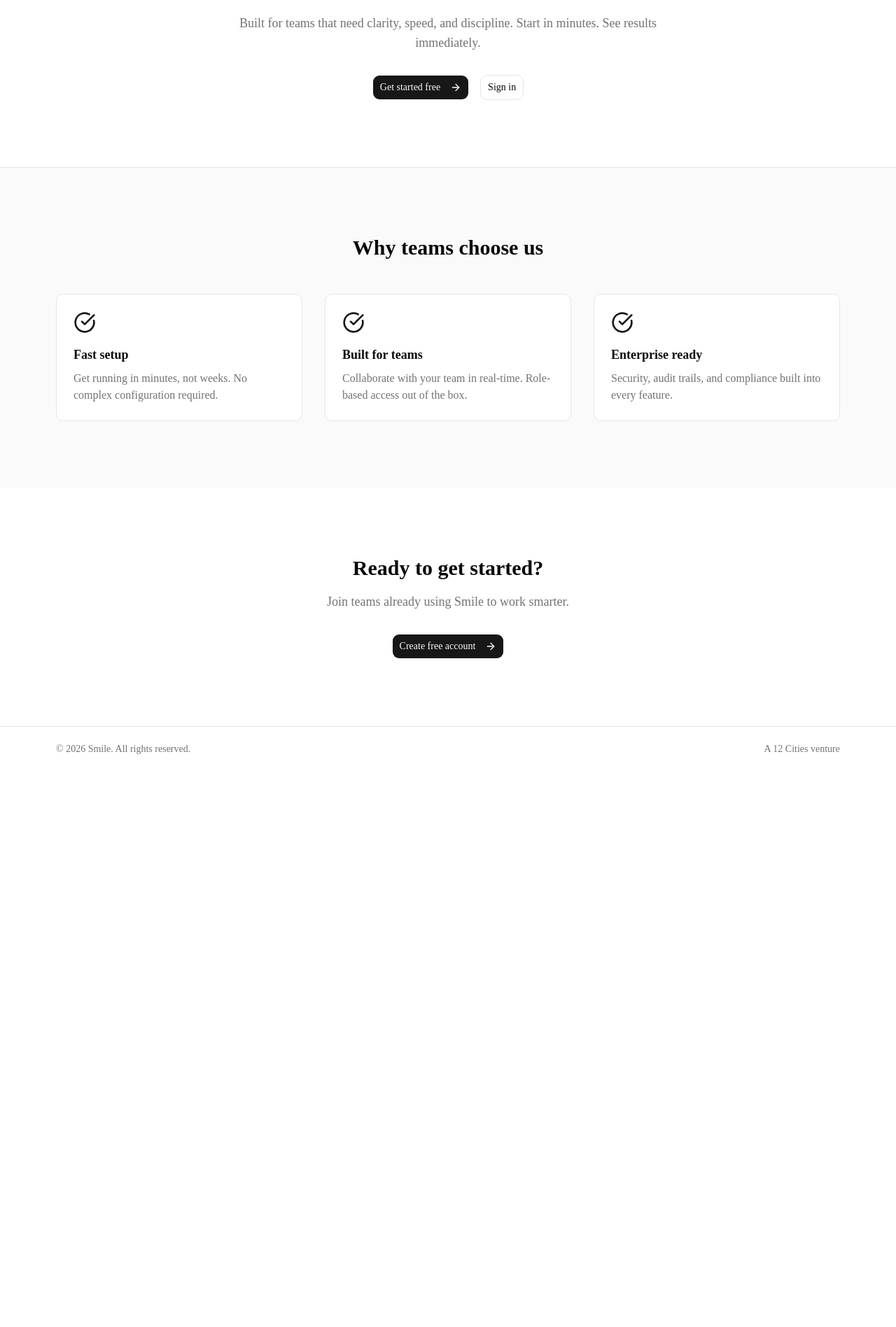
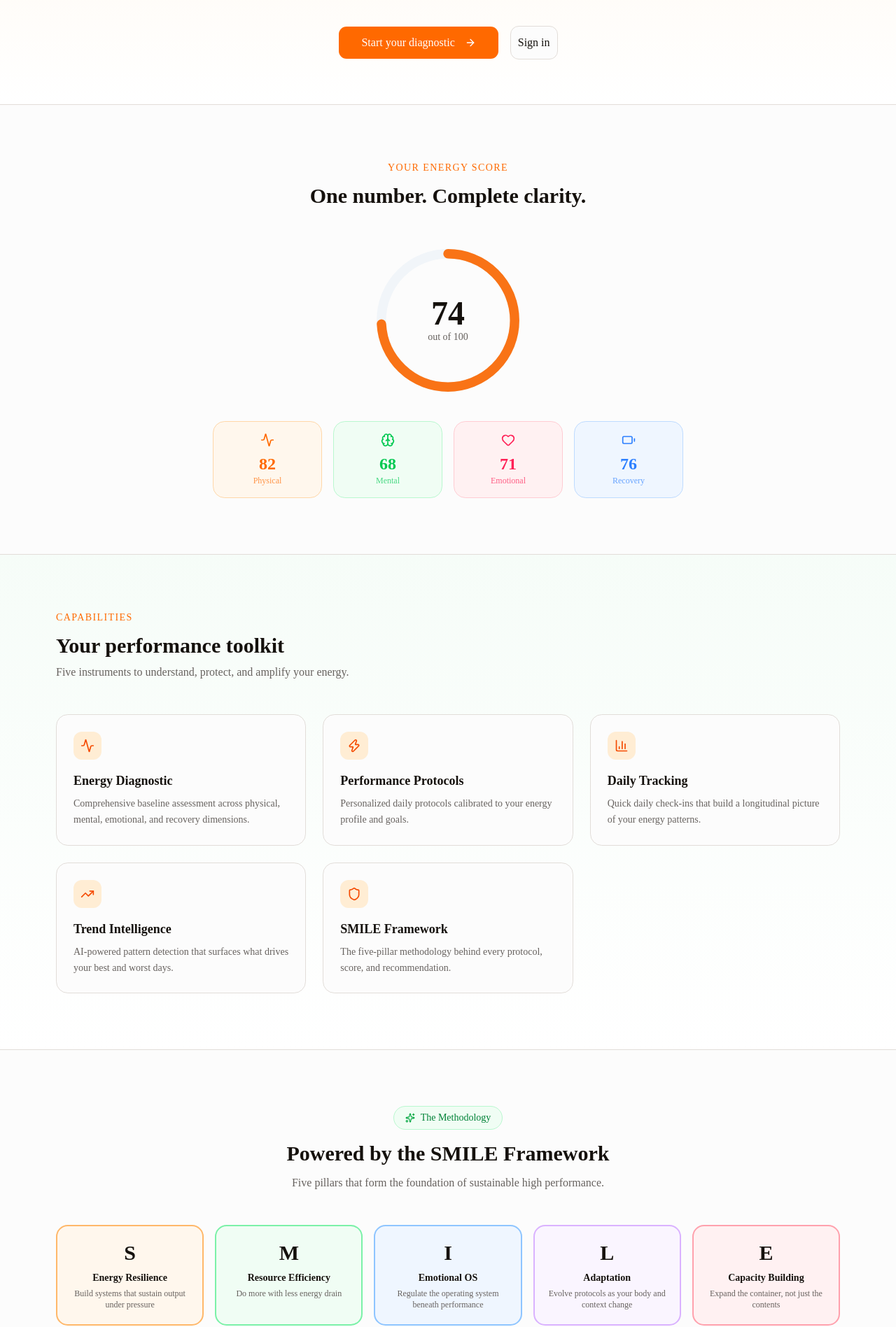
Before and after one commit to abduljaleel/salve, a Next.js app: page / in a window 1280 px wide. Shown: the part 346-2243 px from the top of the page at 70% size. Before the commit the page ends 1449 px from the top, so only its background shows below. Built offline with nearby package versions, Linux system fonts and the light colour scheme.

Commit message:
Brand transformation: unique visual identity, custom landing page, distinct color palette

```diff
--- a/src/app/globals.css
+++ b/src/app/globals.css
@@ -49,72 +49,72 @@
 }
 
 :root {
-  --background: oklch(1 0 0);
-  --foreground: oklch(0.145 0 0);
-  --card: oklch(1 0 0);
-  --card-foreground: oklch(0.145 0 0);
-  --popover: oklch(1 0 0);
-  --popover-foreground: oklch(0.145 0 0);
-  --primary: oklch(0.205 0 0);
-  --primary-foreground: oklch(0.985 0 0);
-  --secondary: oklch(0.97 0 0);
-  --secondary-foreground: oklch(0.205 0 0);
-  --muted: oklch(0.97 0 0);
-  --muted-foreground: oklch(0.556 0 0);
-  --accent: oklch(0.97 0 0);
-  --accent-foreground: oklch(0.205 0 0);
+  --background: oklch(0.99 0 90);
+  --foreground: oklch(0.18 0.01 60);
+  --card: oklch(0.975 0 90);
+  --card-foreground: oklch(0.18 0.01 60);
+  --popover: oklch(0.975 0 90);
+  --popover-foreground: oklch(0.18 0.01 60);
+  --primary: oklch(0.702 0.174 46);
+  --primary-foreground: oklch(0.99 0 90);
+  --secondary: oklch(0.95 0.005 90);
+  --secondary-foreground: oklch(0.18 0.01 60);
+  --muted: oklch(0.95 0.005 90);
+  --muted-foreground: oklch(0.5 0.008 60);
+  --accent: oklch(0.723 0.191 142);
+  --accent-foreground: oklch(0.18 0.01 60);
   --destructive: oklch(0.577 0.245 27.325);
-  --border: oklch(0.922 0 0);
-  --input: oklch(0.922 0 0);
-  --ring: oklch(0.708 0 0);
-  --chart-1: oklch(0.87 0 0);
-  --chart-2: oklch(0.556 0 0);
-  --chart-3: oklch(0.439 0 0);
-  --chart-4: oklch(0.371 0 0);
-  --chart-5: oklch(0.269 0 0);
-  --radius: 0.625rem;
-  --sidebar: oklch(0.985 0 0);
-  --sidebar-foreground: oklch(0.145 0 0);
-  --sidebar-primary: oklch(0.205 0 0);
-  --sidebar-primary-foreground: oklch(0.985 0 0);
-  --sidebar-accent: oklch(0.97 0 0);
-  --sidebar-accent-foreground: oklch(0.205 0 0);
-  --sidebar-border: oklch(0.922 0 0);
-  --sidebar-ring: oklch(0.708 0 0);
+  --border: oklch(0.9 0.008 60);
+  --input: oklch(0.9 0.008 60);
+  --ring: oklch(0.702 0.174 46);
+  --chart-1: oklch(0.702 0.174 46);
+  --chart-2: oklch(0.723 0.191 142);
+  --chart-3: oklch(0.5 0.008 60);
+  --chart-4: oklch(0.6 0.15 50);
+  --chart-5: oklch(0.65 0.16 145);
+  --radius: 0.75rem;
+  --sidebar: oklch(0.975 0 90);
+  --sidebar-foreground: oklch(0.18 0.01 60);
+  --sidebar-primary: oklch(0.702 0.174 46);
+  --sidebar-primary-foreground: oklch(0.99 0 90);
+  --sidebar-accent: oklch(0.95 0.005 90);
+  --sidebar-accent-foreground: oklch(0.18 0.01 60);
+  --sidebar-border: oklch(0.9 0.008 60);
+  --sidebar-ring: oklch(0.702 0.174 46);
 }
 
 .dark {
-  --background: oklch(0.145 0 0);
-  --foreground: oklch(0.985 0 0);
-  --card: oklch(0.205 0 0);
-  --card-foreground: oklch(0.985 0 0);
-  --popover: oklch(0.205 0 0);
-  --popover-foreground: oklch(0.985 0 0);
-  --primary: oklch(0.922 0 0);
-  --primary-foreground: oklch(0.205 0 0);
-  --secondary: oklch(0.269 0 0);
-  --secondary-foreground: oklch(0.985 0 0);
-  --muted: oklch(0.269 0 0);
-  --muted-foreground: oklch(0.708 0 0);
-  --accent: oklch(0.269 0 0);
-  --accent-foreground: oklch(0.985 0 0);
+  --background: oklch(0.15 0.008 60);
+  --foreground: oklch(0.95 0.005 90);
+  --card: oklch(0.2 0.01 60);
+  --card-foreground: oklch(0.95 0.005 90);
+  --popover: oklch(0.2 0.01 60);
+  --popover-foreground: oklch(0.95 0.005 90);
+  --primary: oklch(0.702 0.174 46);
+  --primary-foreground: oklch(0.15 0.008 60);
+  --secondary: oklch(0.26 0.01 60);
+  --secondary-foreground: oklch(0.95 0.005 90);
+  --muted: oklch(0.26 0.01 60);
+  --muted-foreground: oklch(0.65 0.006 60);
+  --accent: oklch(0.723 0.191 142);
+  --accent-foreground: oklch(0.15 0.008 60);
   --destructive: oklch(0.704 0.191 22.216);
-  --border: oklch(1 0 0 / 10%);
-  --input: oklch(1 0 0 / 15%);
-  --ring: oklch(0.556 0 0);
-  --chart-1: oklch(0.87 0 0);
-  --chart-2: oklch(0.556 0 0);
-  --chart-3: oklch(0.439 0 0);
-  --chart-4: oklch(0.371 0 0);
-  --chart-5: oklch(0.269 0 0);
-  --sidebar: oklch(0.205 0 0);
-  --sidebar-foreground: oklch(0.985 0 0);
-  --sidebar-primary: oklch(0.488 0.243 264.376);
-  --sidebar-primary-foreground: oklch(0.985 0 0);
-  --sidebar-accent: oklch(0.269 0 0);
-  --sidebar-accent-foreground: oklch(0.985 0 0);
-  --sidebar-border: oklch(1 0 0 / 10%);
-  --sidebar-ring: oklch(0.556 0 0);
+  --border: oklch(0.32 0.01 60);
+  --input: oklch(0.32 0.01 60);
+  --ring: oklch(0.702 0.174 46);
+  --chart-1: oklch(0.702 0.174 46);
+  --chart-2: oklch(0.723 0.191 142);
+  --chart-3: oklch(0.5 0.008 60);
+  --chart-4: oklch(0.6 0.15 50);
+  --chart-5: oklch(0.65 0.16 145);
+  --sidebar: oklch(0.2 0.01 60);
+  --sidebar-foreground: oklch(0.95 0.005 90);
+  --sidebar-primary: oklch(0.702 0.174 46);
+  --sidebar-primary-foreground: oklch(0.15 0.008 60);
+  --sidebar-accent: oklch(0.26 0.01 60);
+  --sidebar-accent-foreground: oklch(0.95 0.005 90);
+  --sidebar-border: oklch(0.32 0.01 60);
+  --sidebar-ring: oklch(0.702 0.174 46);
 }
 
 @layer base {
--- a/src/app/page.tsx
+++ b/src/app/page.tsx
@@ -1,7 +1,7 @@
 import Link from "next/link";
 import { Button } from "@/components/ui/button";
 import { appConfig } from "@/lib/config";
-import { ArrowRight, CheckCircle } from "lucide-react";
+import { ArrowRight, Zap, Activity, TrendingUp, BarChart3, Heart, Battery, Brain, Flame, Shield, Sparkles } from "lucide-react";
 
 export default function LandingPage() {
   return (
@@ -10,78 +10,200 @@ export default function LandingPage() {
       <header className="border-b">
         <div className="mx-auto flex h-16 max-w-6xl items-center justify-between px-4">
           <div className="flex items-center gap-2">
-            <div className="flex h-8 w-8 items-center justify-center rounded-lg bg-primary text-primary-foreground text-sm font-bold">
-              {appConfig.name.charAt(0)}
+            <div className="flex h-8 w-8 items-center justify-center rounded-xl bg-orange-500 text-white text-sm font-bold">
+              <Zap className="h-4 w-4" />
             </div>
-            <span className="font-semibold text-lg">{appConfig.name}</span>
+            <span className="font-bold text-lg">{appConfig.name}</span>
           </div>
           <div className="flex items-center gap-4">
             <Link href="/login">
               <Button variant="ghost">Sign in</Button>
             </Link>
             <Link href="/signup">
-              <Button>Get started</Button>
+              <Button className="bg-orange-500 hover:bg-orange-600 text-white">Get started</Button>
             </Link>
           </div>
         </div>
       </header>
 
       {/* Hero */}
-      <section className="mx-auto flex max-w-6xl flex-col items-center px-4 py-24 text-center">
-        <h1 className="max-w-3xl text-5xl font-bold tracking-tight sm:text-6xl">
-          {appConfig.description}
+      <section className="relative overflow-hidden bg-gradient-to-b from-orange-50 to-white">
+        <div className="mx-auto flex max-w-6xl flex-col items-center px-4 pt-20 pb-16 text-center relative z-10">
+          <div className="inline-flex items-center gap-2 rounded-full border border-orange-200 bg-orange-50 px-4 py-1.5 mb-8">
+            <Flame className="h-3.5 w-3.5 text-orange-500" />
+            <span className="text-sm font-medium text-orange-600">Energy Intelligence Platform</span>
+          </div>
+          <h1 className="max-w-3xl text-5xl font-extrabold tracking-tight sm:text-7xl leading-[1.1]">
+            Super fuel
           </h1>
-        <p className="mt-6 max-w-2xl text-lg text-muted-foreground">
-          Built for teams that need clarity, speed, and discipline.
-          Start in minutes. See results immediately.
+          <p className="mt-6 max-w-2xl text-lg text-muted-foreground leading-relaxed">
+            Your energy is your edge. Measure it. Optimize it. Protect it.
           </p>
-        <div className="mt-8 flex gap-4">
+          <div className="mt-10 flex gap-4">
             <Link href="/signup">
-            <Button size="lg">
-              Get started free
+              <Button size="lg" className="bg-orange-500 hover:bg-orange-600 text-white px-8 h-12 text-base">
+                Start your diagnostic
                 <ArrowRight className="ml-2 h-4 w-4" />
               </Button>
             </Link>
             <Link href="/login">
-            <Button size="lg" variant="outline">
+              <Button size="lg" variant="outline" className="h-12 text-base">
                 Sign in
               </Button>
             </Link>
           </div>
+        </div>
+      </section>
+
+      {/* Energy Score Visual */}
+      <section className="border-t">
+        <div className="mx-auto max-w-6xl px-4 py-20">
+          <div className="text-center mb-12">
+            <p className="text-sm font-medium text-orange-500 tracking-widest uppercase mb-3">Your energy score</p>
+            <h2 className="text-3xl font-bold">One number. Complete clarity.</h2>
+          </div>
+          <div className="flex flex-col items-center">
+            {/* SVG Energy Ring */}
+            <div className="relative w-56 h-56 mb-8">
+              <svg viewBox="0 0 200 200" className="w-full h-full -rotate-90">
+                <circle cx="100" cy="100" r="85" fill="none" stroke="#f1f5f9" strokeWidth="12" />
+                <circle cx="100" cy="100" r="85" fill="none" stroke="#f97316" strokeWidth="12" strokeLinecap="round" strokeDasharray={`${2 * Math.PI * 85 * 0.74} ${2 * Math.PI * 85 * 0.26}`} />
+              </svg>
+              <div className="absolute inset-0 flex flex-col items-center justify-center">
+                <span className="text-5xl font-extrabold text-foreground">74</span>
+                <span className="text-sm text-muted-foreground font-medium">out of 100</span>
+              </div>
+            </div>
+            {/* Quadrant dimensions */}
+            <div className="grid grid-cols-2 md:grid-cols-4 gap-4 max-w-2xl w-full">
+              {[
+                { label: "Physical", score: 82, icon: Activity, color: "text-orange-500 bg-orange-50 border-orange-200" },
+                { label: "Mental", score: 68, icon: Brain, color: "text-green-500 bg-green-50 border-green-200" },
+                { label: "Emotional", score: 71, icon: Heart, color: "text-rose-500 bg-rose-50 border-rose-200" },
+                { label: "Recovery", score: 76, icon: Battery, color: "text-blue-500 bg-blue-50 border-blue-200" },
+              ].map((dim) => (
+                <div key={dim.label} className={`rounded-xl border p-4 text-center ${dim.color}`}>
+                  <dim.icon className="h-5 w-5 mx-auto mb-2" />
+                  <p className="text-2xl font-bold">{dim.score}</p>
+                  <p className="text-xs font-medium opacity-70">{dim.label}</p>
+                </div>
+              ))}
+            </div>
+          </div>
+        </div>
       </section>
 
       {/* Features */}
-      <section className="border-t bg-muted/50">
-        <div className="mx-auto max-w-6xl px-4 py-24">
-          <h2 className="text-center text-3xl font-bold">Why teams choose us</h2>
-          <div className="mt-12 grid gap-8 md:grid-cols-3">
+      <section className="border-t bg-gradient-to-b from-green-50/50 to-white">
+        <div className="mx-auto max-w-6xl px-4 py-20">
+          <p className="text-sm font-medium text-orange-500 tracking-widest uppercase mb-3">Capabilities</p>
+          <h2 className="text-3xl font-bold">Your performance toolkit</h2>
+          <p className="mt-2 text-muted-foreground max-w-xl">Five instruments to understand, protect, and amplify your energy.</p>
+          <div className="mt-12 grid gap-6 md:grid-cols-3 sm:grid-cols-2">
             {[
-              { title: "Fast setup", desc: "Get running in minutes, not weeks. No complex configuration required." },
-              { title: "Built for teams", desc: "Collaborate with your team in real-time. Role-based access out of the box." },
-              { title: "Enterprise ready", desc: "Security, audit trails, and compliance built into every feature." },
+              {
+                icon: Activity,
+                title: "Energy Diagnostic",
+                desc: "Comprehensive baseline assessment across physical, mental, emotional, and recovery dimensions.",
+              },
+              {
+                icon: Zap,
+                title: "Performance Protocols",
+                desc: "Personalized daily protocols calibrated to your energy profile and goals.",
+              },
+              {
+                icon: BarChart3,
+                title: "Daily Tracking",
+                desc: "Quick daily check-ins that build a longitudinal picture of your energy patterns.",
+              },
+              {
+                icon: TrendingUp,
+                title: "Trend Intelligence",
+                desc: "AI-powered pattern detection that surfaces what drives your best and worst days.",
+              },
+              {
+                icon: Shield,
+                title: "SMILE Framework",
+                desc: "The five-pillar methodology behind every protocol, score, and recommendation.",
+              },
             ].map((feature) => (
-              <div key={feature.title} className="rounded-lg border bg-background p-6">
-                <CheckCircle className="h-8 w-8 text-primary" />
+              <div key={feature.title} className="rounded-xl border bg-background p-6 hover:shadow-md hover:border-orange-200 transition-all">
+                <div className="inline-flex items-center justify-center h-10 w-10 rounded-lg bg-orange-100">
+                  <feature.icon className="h-5 w-5 text-orange-600" />
+                </div>
                 <h3 className="mt-4 text-lg font-semibold">{feature.title}</h3>
-                <p className="mt-2 text-muted-foreground">{feature.desc}</p>
+                <p className="mt-2 text-sm text-muted-foreground leading-relaxed">{feature.desc}</p>
               </div>
             ))}
           </div>
         </div>
       </section>
 
+      {/* SMILE Framework */}
+      <section className="border-t">
+        <div className="mx-auto max-w-6xl px-4 py-20">
+          <div className="text-center mb-12">
+            <div className="inline-flex items-center gap-2 rounded-full border border-green-200 bg-green-50 px-4 py-1.5 mb-4">
+              <Sparkles className="h-3.5 w-3.5 text-green-600" />
+              <span className="text-sm font-medium text-green-700">The Methodology</span>
+            </div>
+            <h2 className="text-3xl font-bold">Powered by the SMILE Framework</h2>
+            <p className="mt-3 text-muted-foreground max-w-xl mx-auto">Five pillars that form the foundation of sustainable high performance.</p>
+          </div>
+          <div className="grid gap-4 md:grid-cols-5 sm:grid-cols-3">
+            {[
+              { letter: "S", name: "Energy Resilience", desc: "Build systems that sustain output under pressure", color: "border-orange-300 bg-orange-50" },
+              { letter: "M", name: "Resource Efficiency", desc: "Do more with less energy drain", color: "border-green-300 bg-green-50" },
+              { letter: "I", name: "Emotional OS", desc: "Regulate the operating system beneath performance", color: "border-blue-300 bg-blue-50" },
+              { letter: "L", name: "Adaptation", desc: "Evolve protocols as your body and context change", color: "border-purple-300 bg-purple-50" },
+              { letter: "E", name: "Capacity Building", desc: "Expand the container, not just the contents", color: "border-rose-300 bg-rose-50" },
+            ].map((pillar) => (
+              <div key={pillar.letter} className={`rounded-xl border-2 p-5 text-center ${pillar.color}`}>
+                <span className="text-3xl font-extrabold">{pillar.letter}</span>
+                <h3 className="mt-2 text-sm font-semibold">{pillar.name}</h3>
+                <p className="mt-1 text-xs text-muted-foreground">{pillar.desc}</p>
+              </div>
+            ))}
+          </div>
+        </div>
+      </section>
+
+      {/* Stats */}
+      <section className="border-t bg-gradient-to-b from-orange-50/50 to-white">
+        <div className="mx-auto max-w-6xl px-4 py-16">
+          <div className="rounded-2xl border bg-background p-8">
+            <div className="grid grid-cols-3 gap-8 text-center">
+              <div>
+                <p className="text-3xl font-extrabold text-orange-500">74</p>
+                <p className="text-sm text-muted-foreground mt-1">30-day avg energy</p>
+              </div>
+              <div>
+                <p className="text-3xl font-extrabold text-green-500">12</p>
+                <p className="text-sm text-muted-foreground mt-1">Day streak</p>
+              </div>
+              <div>
+                <p className="text-3xl font-extrabold text-blue-500">87%</p>
+                <p className="text-sm text-muted-foreground mt-1">Protocol compliance</p>
+              </div>
+            </div>
+          </div>
+        </div>
+      </section>
+
       {/* CTA */}
-      <section className="mx-auto max-w-6xl px-4 py-24 text-center">
-        <h2 className="text-3xl font-bold">Ready to get started?</h2>
+      <section className="border-t">
+        <div className="mx-auto max-w-6xl px-4 py-20 text-center">
+          <h2 className="text-3xl font-bold">Your energy is your edge</h2>
           <p className="mt-4 text-lg text-muted-foreground">
-          Join teams already using {appConfig.name} to work smarter.
+            Stop guessing. Start measuring. Join the waitlist for early access.
           </p>
           <Link href="/signup" className="mt-8 inline-block">
-          <Button size="lg">
-            Create free account
+            <Button size="lg" className="bg-orange-500 hover:bg-orange-600 text-white px-8 h-12 text-base">
+              Get early access
               <ArrowRight className="ml-2 h-4 w-4" />
             </Button>
           </Link>
+        </div>
       </section>
 
       {/* Footer */}
```
Lines whose indentation alone changed are shown as unchanged.
